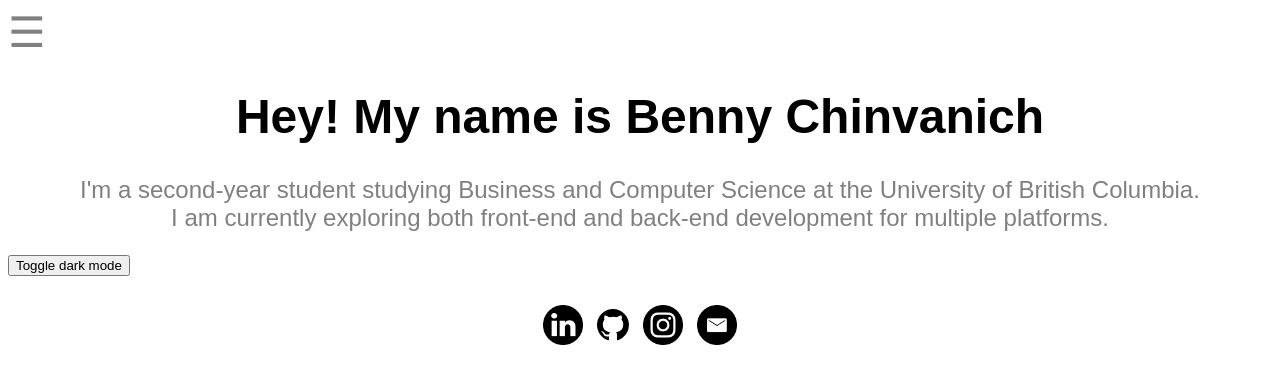
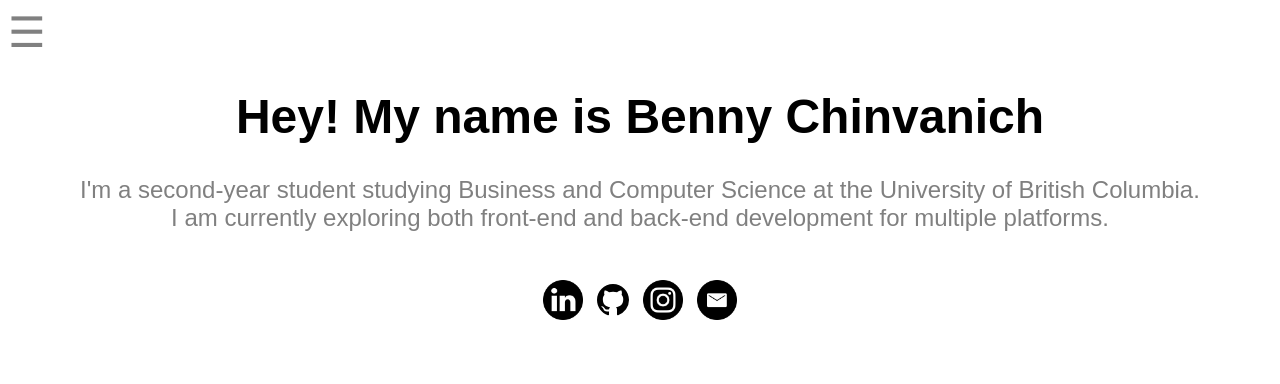
Before and after one commit to bennypc/bennypc.com-old, a plain HTML site: page index.html in a window 1280 px wide. Drawn offline with Linux system fonts and the light colour scheme; a web font is replaced by a local one.

Commit message:
temp comment out dark mode button

```diff
--- a/index.html
+++ b/index.html
@@ -17,7 +17,7 @@
         <h2 class=" introduction">I'm a second-year student studying Business and Computer Science at the University of British Columbia. <br>
             I am currently exploring both front-end and back-end development for multiple platforms.</h2>
 
-            <button onclick="darkModeToggle()">Toggle dark mode</button>
+            <!--<button onclick="darkModeToggle()">Toggle dark mode</button>-->
 
             <div class="socials">
                 <a href="https://www.linkedin.com/in/benny-chinvanich-6182261a4/"
```
